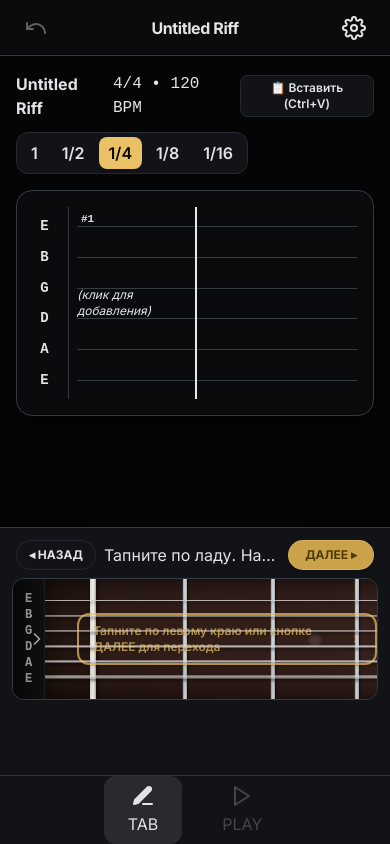
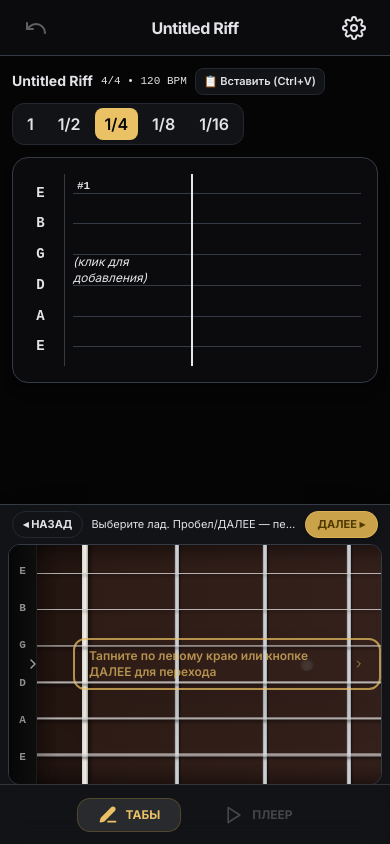
Before and after one commit to vansGAMee/GuitarDream, a React (Vite) app: page / in a window 390 px wide. Built offline with nearby package versions, Linux system fonts and the light colour scheme.

Commit message:
feat: full responsive adaptation for mobile (iOS/Android), tablets, desktop, safe-area insets, and landscape mode

```diff
--- a/src/App.tsx
+++ b/src/App.tsx
@@ -31,9 +31,16 @@ const MainLayout: React.FC = () => {
   }, []);
 
   return (
-    <div className="flex flex-col h-screen w-full overflow-hidden bg-canvas text-on-surface antialiased select-none">
+    <div
+      className="flex flex-col h-screen h-[100dvh] max-h-[100dvh] w-full overflow-hidden bg-canvas text-on-surface antialiased select-none"
+      style={{
+        paddingTop: 'var(--safe-top)',
+        paddingLeft: 'var(--safe-left)',
+        paddingRight: 'var(--safe-right)',
+      }}
+    >
       <Header />
-      <main className="flex-1 relative overflow-hidden flex flex-col pb-16">
+      <main className="flex-1 relative overflow-hidden flex flex-col min-h-0">
         {activeMode === 'TAB' ? <TabMode /> : <PlayMode />}
       </main>
       <BottomNav />
--- a/src/components/Shell/BottomNav.tsx
+++ b/src/components/Shell/BottomNav.tsx
@@ -9,40 +9,42 @@ export const BottomNav: React.FC = () => {
     <nav
       id="bottom-nav"
       aria-label="Primary mode navigation"
-      className="fixed bottom-0 left-0 w-full z-50 flex justify-center gap-4 items-center bg-background border-t border-surface-container-highest"
+      className="fixed bottom-0 left-0 w-full z-50 flex justify-center gap-6 items-center bg-background/95 backdrop-blur-md border-t border-surface-container-highest transition-all"
+      style={{
+        height: 'var(--nav-h)',
+        paddingBottom: 'var(--safe-bottom)',
+      }}
     >
       {/* TAB Mode */}
       <button
         id="nav-tab"
         onClick={() => setActiveMode('TAB')}
-        aria-label="Switch to TAB editing mode"
+        aria-label="Переключить в режим редактирования табов"
         aria-pressed={activeMode === 'TAB'}
-        className={`nav-btn flex flex-col items-center justify-center rounded-xl px-6 py-2 transition-transform duration-150 active:scale-95 ${
+        className={`nav-btn flex items-center justify-center gap-2 rounded-xl px-5 py-1.5 transition-all duration-150 active:scale-95 ${
           activeMode === 'TAB'
-            ? 'bg-surface-container-high text-on-surface'
+            ? 'bg-surface-container-high text-primary ring-1 ring-primary/30 shadow-sm'
             : 'text-on-secondary-fixed-variant hover:text-on-surface'
         }`}
       >
-        <IconEditNote className="w-6 h-6" filled={activeMode === 'TAB'} />
-        <span className="font-label-bold text-label-bold mt-1">TAB</span>
+        <IconEditNote className="w-5 h-5 sm:w-6 sm:h-6" filled={activeMode === 'TAB'} />
+        <span className="font-label-bold text-xs sm:text-sm font-bold">ТАБЫ</span>
       </button>
 
       {/* PLAY Mode */}
       <button
         id="nav-play"
         onClick={() => setActiveMode('PLAY')}
-        aria-label="Switch to PLAY practice mode"
+        aria-label="Переключить в режим плеера"
         aria-pressed={activeMode === 'PLAY'}
-        className={`nav-btn flex flex-col items-center justify-center rounded-xl px-6 py-2 transition-transform duration-150 active:scale-95 ${
+        className={`nav-btn flex items-center justify-center gap-2 rounded-xl px-5 py-1.5 transition-all duration-150 active:scale-95 ${
           activeMode === 'PLAY'
-            ? 'bg-surface-container-high text-primary'
+            ? 'bg-surface-container-high text-primary ring-1 ring-primary/30 shadow-sm'
             : 'text-on-secondary-fixed-variant hover:text-on-surface'
         }`}
       >
-        <IconPlay className="w-6 h-6" filled={activeMode === 'PLAY'} />
-        <span className={`font-label-bold text-label-bold mt-1 ${activeMode === 'PLAY' ? 'text-primary' : ''}`}>
-          PLAY
-        </span>
+        <IconPlay className="w-5 h-5 sm:w-6 sm:h-6" filled={activeMode === 'PLAY'} />
+        <span className="font-label-bold text-xs sm:text-sm font-bold">ПЛЕЕР</span>
       </button>
     </nav>
   );
--- a/src/components/TabMode/TabMode.tsx
+++ b/src/components/TabMode/TabMode.tsx
@@ -36,18 +36,26 @@ export const TabMode: React.FC = () => {
   return (
     <section id="view-tab" className="relative flex flex-col h-full w-full bg-canvas overflow-hidden">
       {/* Scrollable Score Section */}
-      <div className="flex-1 overflow-y-auto p-4 pb-80 hide-scrollbar" style={{ WebkitOverflowScrolling: 'touch' }}>
+      <div
+        className="flex-1 overflow-y-auto p-3 sm:p-4 hide-scrollbar"
+        style={{
+          WebkitOverflowScrolling: 'touch',
+          paddingBottom: 'calc(var(--tab-panel-h) + var(--nav-h) + 12px)',
+        }}
+      >
         {/* Score Header & Rhythm Picker */}
-        <div className="flex flex-wrap items-center justify-between gap-3 mb-4">
-          <div className="flex items-center gap-3">
-            <h2 className="text-control-md font-bold text-on-surface">{song.title}</h2>
-            <span className="text-metadata-sm text-text-tertiary font-mono">
+        <div className="flex flex-wrap items-center justify-between gap-2 sm:gap-3 mb-3 sm:mb-4">
+          <div className="flex items-center gap-2 sm:gap-3 flex-wrap">
+            <h2 className="text-sm sm:text-base font-bold text-on-surface truncate max-w-[180px] sm:max-w-xs">
+              {song.title}
+            </h2>
+            <span className="text-[11px] sm:text-xs text-text-tertiary font-mono">
               {song.timeSignature.numerator}/{song.timeSignature.denominator} • {song.bpm} BPM
             </span>
             <button
               onClick={handlePasteFromClipboard}
               title="Вставить ноты или табы из буфера обмена (Ctrl+V)"
-              className="px-2.5 py-1 bg-surface-2 hover:bg-surface-3 border border-soft-divider rounded-lg text-xs font-semibold text-text-secondary hover:text-primary transition-colors flex items-center gap-1"
+              className="px-2 py-1 bg-surface-2 hover:bg-surface-3 border border-soft-divider rounded-lg text-[11px] sm:text-xs font-semibold text-text-secondary hover:text-primary transition-colors flex items-center gap-1"
             >
               <span>📋 Вставить (Ctrl+V)</span>
             </button>
@@ -69,24 +77,29 @@ export const TabMode: React.FC = () => {
       {/* Fixed Bottom Interactive Fretboard Input Area */}
       <div
         id="tab-input-panel"
-        className="absolute bottom-0 w-full bg-surface-dim border-t border-strong-divider pb-20 pt-3 flex flex-col z-30 shadow-2xl"
+        className="absolute bottom-0 w-full bg-surface-dim border-t border-strong-divider flex flex-col z-30 shadow-2xl transition-all"
+        style={{
+          height: 'calc(var(--tab-panel-h) + var(--nav-h))',
+          paddingBottom: 'var(--nav-h)',
+          paddingTop: '6px',
+        }}
       >
         {/* Step Navigation & Action Bar */}
-        <div className="px-4 flex justify-between items-center mb-2 gap-2">
+        <div className="px-3 sm:px-4 flex justify-between items-center mb-1.5 gap-2 shrink-0">
           {/* Back Step Button */}
           <button
             onClick={stepBack}
             title="Вернуться к предыдущей ноте (Стрелка влево / Backspace)"
-            className="px-3 py-1.5 bg-surface-2 hover:bg-surface-3 rounded-full text-xs font-bold text-text-secondary hover:text-on-surface border border-soft-divider transition-all active:scale-95 flex items-center gap-1 shrink-0"
+            className="px-2.5 sm:px-3 py-1 bg-surface-2 hover:bg-surface-3 rounded-full text-[11px] sm:text-xs font-bold text-text-secondary hover:text-on-surface border border-soft-divider transition-all active:scale-95 flex items-center gap-1 shrink-0"
           >
             <span>◂ НАЗАД</span>
           </button>
 
           {/* Status Label */}
-          <span className="text-metadata-sm text-text-tertiary truncate text-center flex-1">
+          <span className="text-[11px] sm:text-xs text-text-tertiary truncate text-center flex-1">
             {draftNotes.length === 0
-              ? 'Тапните по ладу. Нажмите Пробел/ДАЛЕЕ для перехода.'
-              : `${draftNotes.length} нот в аккорде. Пробел или ДАЛЕЕ для фиксации.`}
+              ? 'Выберите лад. Пробел/ДАЛЕЕ — переход.'
+              : `${draftNotes.length} нот в аккорде. Пробел/ДАЛЕЕ — фиксация.`}
           </span>
 
           {/* Forward / Commit Button */}
@@ -94,14 +107,14 @@ export const TabMode: React.FC = () => {
             id="btn-advance-manual"
             onClick={commitStep}
             title="Зафиксировать ноту и перейти дальше (Пробел / Enter / Стрелка вправо)"
-            className="px-4 py-1.5 bg-primary-container hover:bg-accent-light rounded-full text-label-bold font-bold text-on-primary-container hover:text-canvas border border-primary/50 transition-all active:scale-95 text-xs flex items-center gap-1.5 shrink-0 shadow-md"
+            className="px-3 sm:px-4 py-1 bg-primary-container hover:bg-accent-light rounded-full text-label-bold font-bold text-on-primary-container hover:text-canvas border border-primary/50 transition-all active:scale-95 text-[11px] sm:text-xs flex items-center gap-1 shrink-0 shadow-md"
           >
             <span>ДАЛЕЕ ▸</span>
           </button>
         </div>
 
         {/* The Interactive Fretboard Panel */}
-        <div className="flex-1 relative mx-3 rounded-xl overflow-hidden fretboard-wood shadow-2xl flex border border-strong-divider">
+        <div className="flex-1 relative mx-2 sm:mx-3 rounded-xl overflow-hidden fretboard-wood shadow-2xl flex border border-strong-divider min-h-0">
           {/* Left Step-Back/Advance Zone */}
           <div
             id="advance-zone"
@@ -109,14 +122,14 @@ export const TabMode: React.FC = () => {
             title="Тапните здесь для перехода к следующей ноте (Пробел)"
             className="absolute left-0 top-0 w-12 h-full z-40 bg-gradient-to-r from-black/60 via-black/20 to-transparent flex items-center justify-center cursor-pointer hover:from-primary/30 active:from-primary/50 transition-colors group"
           >
-            <IconArrowForward className="w-5 h-5 text-text-secondary group-hover:text-primary transition-colors opacity-70" />
+            <IconArrowForward className="w-4 h-4 sm:w-5 sm:h-5 text-text-secondary group-hover:text-primary transition-colors opacity-70" />
           </div>
 
           {/* First-time Onboarding Hint */}
           <OnboardingHint />
 
           {/* String Labels Column (E, B, G, D, A, E) */}
-          <div className="w-8 h-full bg-[#111] border-r border-[#222] flex flex-col justify-around py-3 z-20 font-mono text-xs font-bold text-text-tertiary items-center shrink-0 select-none">
+          <div className="w-7 sm:w-8 h-full bg-[#111] border-r border-[#222] flex flex-col justify-around py-2 sm:py-3 z-20 font-mono text-[11px] sm:text-xs font-bold text-text-tertiary items-center shrink-0 select-none">
             {STRING_NAMES.map((name, idx) => (
               <span key={idx}>{name}</span>
             ))}
--- a/src/index.css
+++ b/src/index.css
@@ -29,9 +29,19 @@
   --safe-left: env(safe-area-inset-left, 0px);
   --safe-right: env(safe-area-inset-right, 0px);
 
-  --nav-base-h: 64px;
+  --header-h: 56px;
+  --nav-base-h: 60px;
   --nav-h: calc(var(--nav-base-h) + var(--safe-bottom));
-  --tab-panel-h: clamp(236px, 36dvh, 300px);
+  --tab-panel-h: clamp(190px, 34dvh, 280px);
+}
+
+/* Landscape / compact screen adaptation */
+@media (max-height: 520px) {
+  :root {
+    --header-h: 44px;
+    --nav-base-h: 48px;
+    --tab-panel-h: 150px;
+  }
 }
 
 html {
@@ -41,25 +51,29 @@ html {
   background-color: #050505;
   color: #e3e2e7;
   -webkit-tap-highlight-color: transparent;
+  -webkit-text-size-adjust: 100%;
+  touch-action: pan-x pan-y;
 }
 
 body {
   width: 100%;
-  height: 100vh !important;
+  height: 100vh;
   min-height: 0 !important;
   max-height: 100vh;
   margin: 0;
   padding: 0;
   overflow: hidden;
   overscroll-behavior: none;
-  font-family: 'Inter', system-ui, -apple-system, sans-serif;
+  font-family: 'Inter', system-ui, -apple-system, BlinkMacSystemFont, "Segoe UI", Roboto, sans-serif;
   background-color: #050505;
   color: #e3e2e7;
+  -webkit-font-smoothing: antialiased;
+  -moz-osx-font-smoothing: grayscale;
 }
 
 @supports (height: 100dvh) {
   body {
-    height: 100dvh !important;
+    height: 100dvh;
     max-height: 100dvh;
   }
 }
@@ -99,18 +113,13 @@ body {
   box-shadow: 0 2px 3px rgba(0, 0, 0, 0.4);
 }
 
-.string-wire {
-  background: linear-gradient(180deg, #666 0%, #999 50%, #555 100%);
-  box-shadow: 0 1px 2px rgba(0, 0, 0, 0.5);
-}
-
 .fret-marker {
   position: absolute;
   left: 50%;
   top: 50%;
   transform: translate(-50%, -50%);
-  width: 15px;
-  height: 15px;
+  width: 14px;
+  height: 14px;
   border-radius: 50%;
   background: rgba(220, 220, 220, 0.12);
   box-shadow: inset 0 2px 4px rgba(0, 0, 0, 0.5);
@@ -119,11 +128,6 @@ body {
 }
 .fret-marker.double-a { top: 34%; }
 .fret-marker.double-b { top: 66%; }
-
-.inlay-dot {
-  background: radial-gradient(circle at 30% 30%, #e0e0e0, #888);
-  box-shadow: inset 0 2px 4px rgba(0, 0, 0, 0.5);
-}
 
 .nut {
   position: absolute;
@@ -140,24 +144,6 @@ body {
 .note-marker {
   background: #c9a24a;
   box-shadow: 0 0 10px rgba(201, 162, 74, 0.4);
-}
-
-.selected-note {
-  position: absolute;
-  left: 50%;
-  top: 50%;
-  transform: translate(-50%, -50%);
-  width: 24px;
-  height: 24px;
-  border-radius: 50%;
-  background: #c9a24a;
-  color: #1a1408;
-  display: grid;
-  place-items: center;
-  font: 700 12px/1 'Inter', sans-serif;
-  z-index: 40;
-  pointer-events: none;
-  box-shadow: 0 3px 9px rgba(0, 0, 0, 0.35);
 }
 
 /* Hardware button tactile feel */
@@ -199,8 +185,8 @@ body {
 /* Six-row grid for precise string alignment */
 .six-row-grid {
   position: absolute;
-  top: 14px;
-  bottom: 14px;
+  top: 10px;
+  bottom: 10px;
   left: 0;
   right: 0;
   display: grid;
@@ -246,29 +232,7 @@ body {
   font-family: 'Courier New', monospace;
   font-weight: 600;
 }
-.tab-number.active {
-  color: #0B0B0D;
-}
-.tab-number.active::before {
-  content: '';
-  position: absolute;
-  top: 50%;
-  left: 50%;
-  transform: translate(-50%, -50%);
-  width: 24px;
-  height: 24px;
-  background: #ebc165;
-  border-radius: 50%;
-  z-index: -1;
-}
 
-/* Smooth GPU acceleration */
-* {
-  -webkit-font-smoothing: antialiased;
-  -moz-osx-font-smoothing: grayscale;
-}
-
-/* Reduced motion preference */
 @media (prefers-reduced-motion: reduce) {
   .playing-note {
     animation: none !important;
```
Also changed, not shown: src/components/PlayMode/BpmControl.tsx (+10 -10 lines), src/components/PlayMode/PlayMode.tsx (+15 -11 lines), src/components/PlayMode/PlayTransport.tsx (+28 -24 lines), 1 other file (tests, documents, lock files or other folders).
